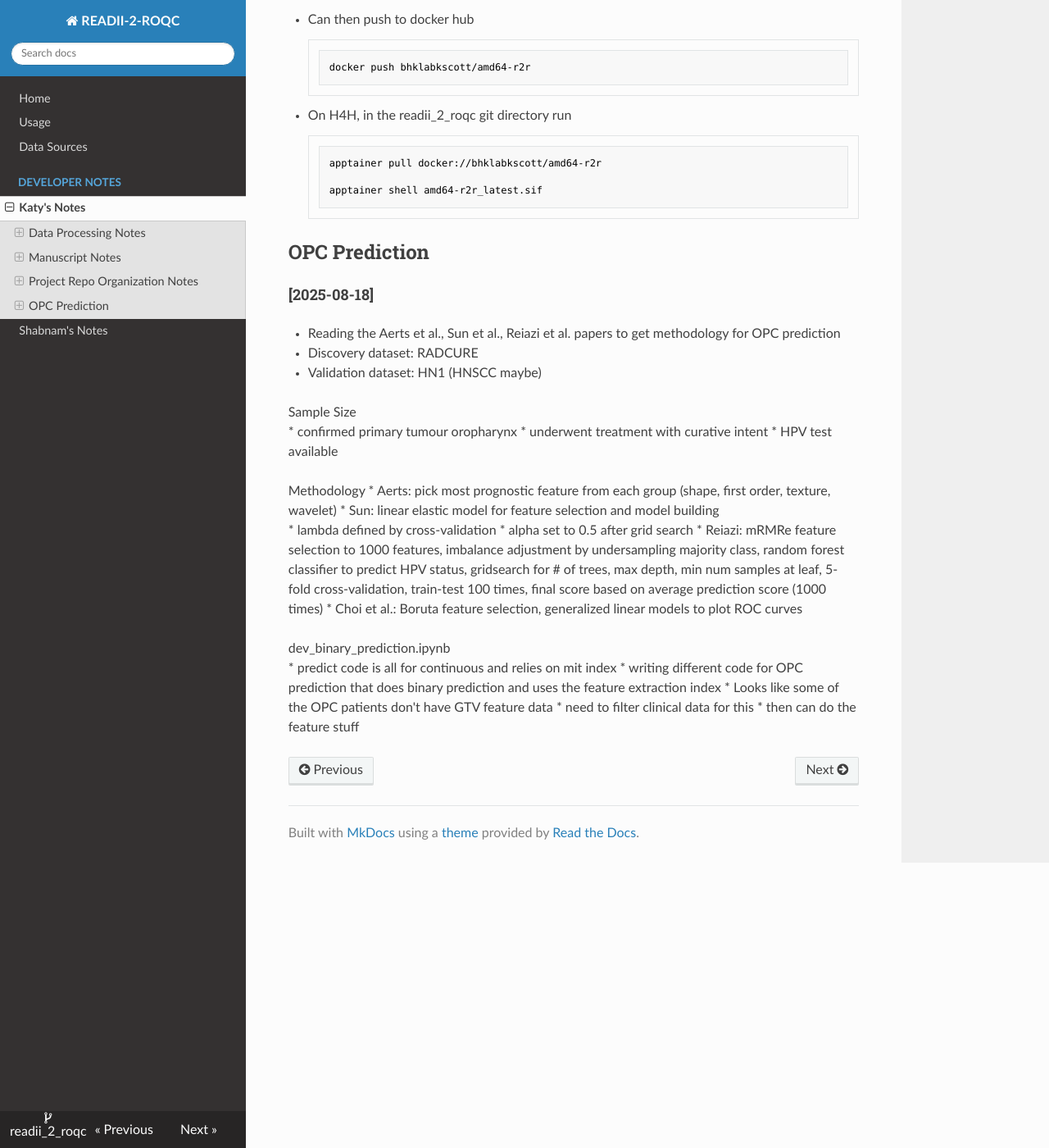
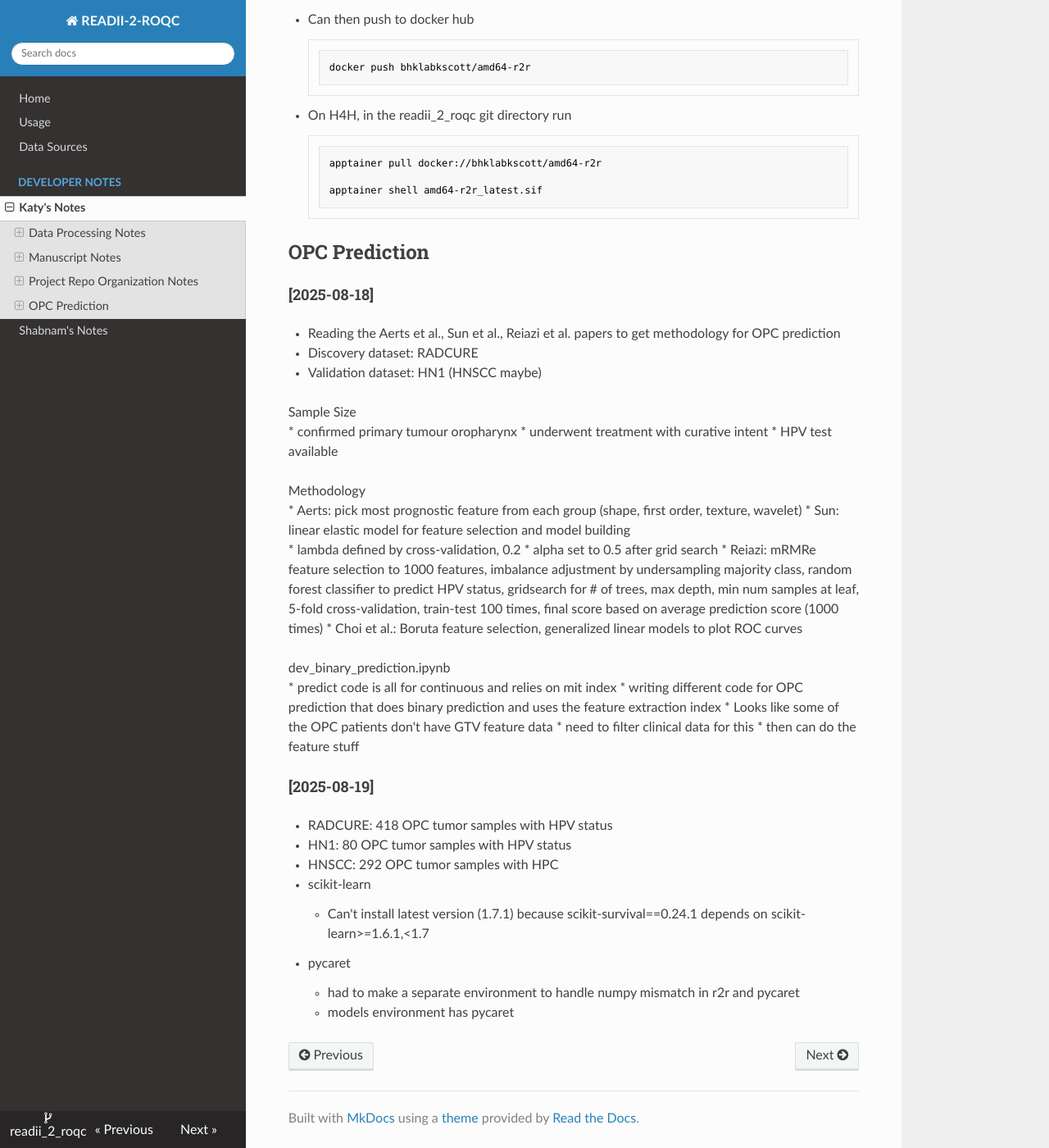
Before and after one commit to bhklab/readii_2_roqc, an MkDocs documentation site: the page built from docs/devnotes/katy_notes.md, in a window 1280 px wide and 1400 px high, scrolled down 7943 px. Shown: the whole window at 82% size. Built offline with MkDocs 1.6.1, drawn with Linux system fonts in a browser that asks for light colours; nearby versions of some CDN libraries.

Commit message:
docs: august 19th notes

```diff
--- a/docs/devnotes/katy_notes.md
+++ b/docs/devnotes/katy_notes.md
@@ -341,7 +341,7 @@ Sample Size
 Methodology
 * Aerts: pick most prognostic feature from each group (shape, first order, texture, wavelet)
 * Sun: linear elastic model for feature selection and model building
-    * lambda defined by cross-validation
+    * lambda defined by cross-validation, 0.2
     * alpha set to 0.5 after grid search
 * Reiazi: mRMRe feature selection to 1000 features, imbalance adjustment by undersampling majority class, random forest classifier to predict HPV status, gridsearch for # of trees, max depth, min num samples at leaf, 5-fold cross-validation, train-test 100 times, final score based on average prediction score (1000 times)
 * Choi et al.: Boruta feature selection, generalized linear models to plot ROC curves
@@ -352,3 +352,15 @@ dev_binary_prediction.ipynb
 * Looks like some of the OPC patients don't have GTV feature data
 * need to filter clinical data for this
 * then can do the feature stuff
+
+#### [2025-08-19]
+* RADCURE: 418 OPC tumor samples with HPV status
+* HN1: 80 OPC tumor samples with HPV status
+* HNSCC: 292 OPC tumor samples with HPC
+
+* scikit-learn
+    * Can't install latest version (1.7.1) because scikit-survival==0.24.1 depends on scikit-learn>=1.6.1,<1.7
+
+* pycaret
+    * had to make a separate environment to handle numpy mismatch in r2r and pycaret
+    * models environment has pycaret
```
